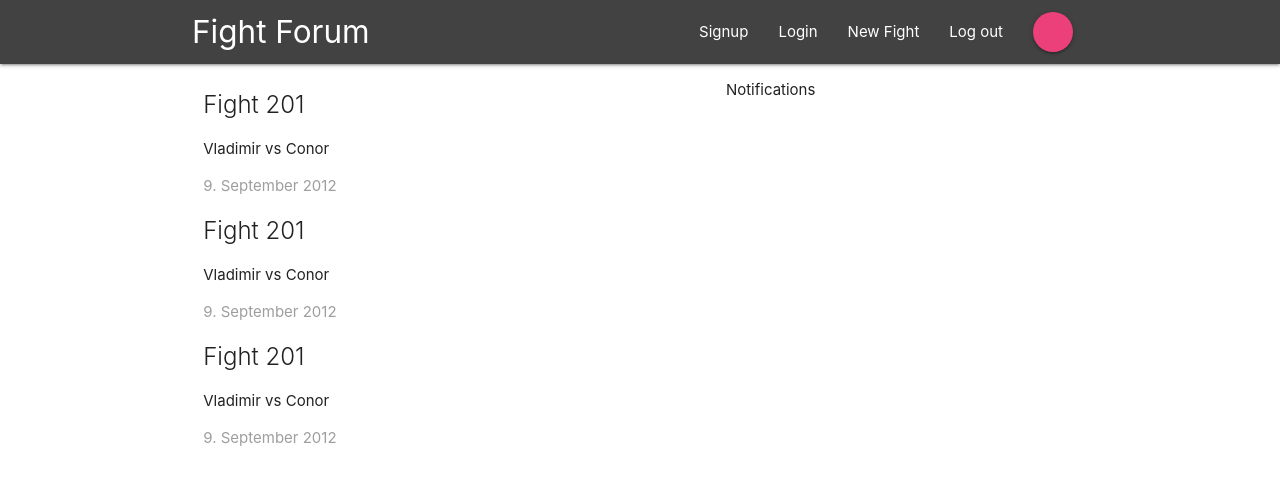
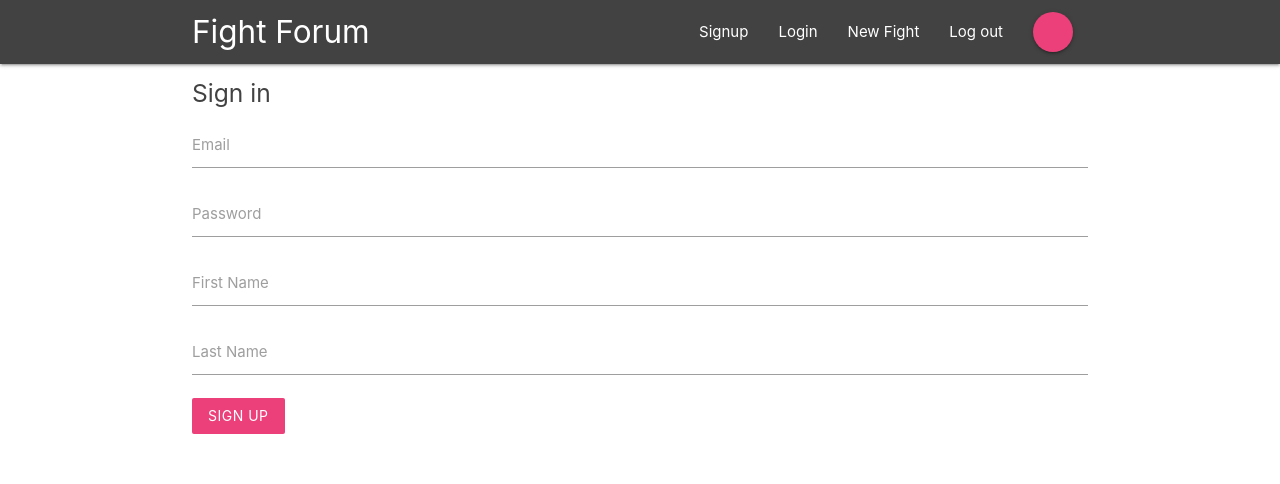
Before and after one commit to Vladaliman/fight-forum, a React (Create React App) app: page /signUp in a window 1280 px wide. Shown: the top 484 px of the page. Built offline with nearby package versions, Linux system fonts and the light colour scheme.

Commit message:
added some static code for the components frontend

```diff
--- a/public/index.html
+++ b/public/index.html
@@ -29,6 +29,7 @@
       rel="stylesheet"
       href="https://cdnjs.cloudflare.com/ajax/libs/materialize/1.0.0/css/materialize.min.css"
     />
+    <script src="https://cdnjs.cloudflare.com/ajax/libs/materialize/1.0.0/js/materialize.min.js"></script>
 
     <title>React App</title>
   </head>
--- a/src/App.js
+++ b/src/App.js
@@ -2,6 +2,10 @@
 import { BrowserRouter, Switch, Route } from "react-router-dom";
 import Navbar from "./components/layout/Navbar";
 import Dashboard from "./components/dashboard/Dashboard";
+import ProjectDetails from "./components/projects/ProjectDetails";
+import SignIn from "./components/auth/SignIn";
+import SignUp from "./components/auth/SignUp";
+import CreateProject from "./components/projects/CreateProject";
 
 export default class App extends Component {
   render() {
@@ -10,7 +14,11 @@
         <div className="App">
           <Navbar />
           <Switch>
-            <Route path="/" component={Dashboard}></Route>
+            <Route exact path="/" component={Dashboard} />
+            <Route path="/project/:id" component={ProjectDetails} />
+            <Route path="/signin" component={SignIn} />
+            <Route path="/signUp" component={SignUp} />
+            <Route path="/create" component={CreateProject} />
           </Switch>
         </div>
       </BrowserRouter>
--- a/src/components/auth/SignIn.js
+++ b/src/components/auth/SignIn.js
@@ -0,0 +1,37 @@
+import React, { Component } from "react";
+
+export default class SignIn extends Component {
+  state = {
+    email: "",
+    password: "",
+  };
+  handleSubmit = (e) => {
+    e.preventDefault();
+    console.log(this.state);
+  };
+  handleChange = (e) => {
+    this.setState({
+      [e.target.id]: e.target.value,
+    });
+  };
+  render() {
+    return (
+      <div className="container">
+        <form onSubmit={this.handleSubmit} className="white">
+          <h5 className="grey-text text-darken-3">Sign in</h5>
+          <div className="input-field">
+            <label htmlFor="email">Email</label>
+            <input type="email" id="email" onChange={this.handleChange} />
+          </div>
+          <div className="input-field">
+            <label htmlFor="password">Password</label>
+            <input type="password" id="password" onChange={this.handleChange} />
+          </div>
+          <div className="input-field">
+            <button className="btn pink lighten-1 z-depth-0">Login</button>
+          </div>
+        </form>
+      </div>
+    );
+  }
+}
--- a/src/components/auth/SignUp.js
+++ b/src/components/auth/SignUp.js
@@ -0,0 +1,47 @@
+import React, { Component } from "react";
+
+export default class SignUp extends Component {
+  state = {
+    email: "",
+    password: "",
+    firstName: "",
+    lastName: "",
+  };
+  handleSubmit = (e) => {
+    e.preventDefault();
+    console.log(this.state);
+  };
+  handleChange = (e) => {
+    this.setState({
+      [e.target.id]: e.target.value,
+    });
+  };
+  render() {
+    return (
+      <div className="container">
+        <form onSubmit={this.handleSubmit} className="white">
+          <h5 className="grey-text text-darken-3">Sign in</h5>
+          <div className="input-field">
+            <label htmlFor="email">Email</label>
+            <input type="email" id="email" onChange={this.handleChange} />
+          </div>
+          <div className="input-field">
+            <label htmlFor="password">Password</label>
+            <input type="password" id="password" onChange={this.handleChange} />
+          </div>
+          <div className="input-field">
+            <label htmlFor="firstName">First Name</label>
+            <input type="text" id="firstName" onChange={this.handleChange} />
+          </div>
+          <div className="input-field">
+            <label htmlFor="lastName">Last Name</label>
+            <input type="text" id="lastName" onChange={this.handleChange} />
+          </div>
+          <div className="input-field">
+            <button className="btn pink lighten-1 z-depth-0">Sign Up</button>
+          </div>
+        </form>
+      </div>
+    );
+  }
+}
--- a/src/components/projects/CreateProject.js
+++ b/src/components/projects/CreateProject.js
@@ -0,0 +1,37 @@
+import React, { Component } from "react";
+
+export default class CreateProject extends Component {
+  state = {
+    title: "",
+    content: "",
+  };
+  handleSubmit = (e) => {
+    e.preventDefault();
+    console.log(this.state);
+  };
+  handleChange = (e) => {
+    this.setState({
+      [e.target.id]: e.target.value,
+    });
+  };
+  render() {
+    return (
+      <div className="container">
+        <form onSubmit={this.handleSubmit} className="white">
+          <h5 className="grey-text text-darken-3">Sign in</h5>
+          <div className="input-field">
+            <label htmlFor="title">Title</label>
+            <input type="text" id="title" onChange={this.handleChange} />
+          </div>
+          <div className="input-field">
+            <label htmlFor="content">Content</label>
+            <textarea id="content" className="materialize-textarea"></textarea>
+          </div>
+          <div className="input-field">
+            <button className="btn pink lighten-1 z-depth-0">Create</button>
+          </div>
+        </form>
+      </div>
+    );
+  }
+}
--- a/src/components/projects/ProjectDetails.js
+++ b/src/components/projects/ProjectDetails.js
@@ -0,0 +1,24 @@
+import React from "react";
+
+export default function ProjectDetails(props) {
+  const id = props.match.params.id;
+  return (
+    <div className="container section project-details">
+      <div className="card z-depth-0">
+        <div className="card-content">
+          <span className="card-title">Project Title -{id}</span>
+          <p>
+            Lorem ipsum dolor sit, amet consectetur adipisicing elit. Esse,
+            doloribus aliquid. Eveniet libero assumenda explicabo maxime earum
+            dolore amet ipsum aperiam reiciendis iste, perspiciatis, quo
+            pariatur voluptatem sed excepturi repudiandae.
+          </p>
+          <div className="card-action grey lighten-4 grey-text">
+            <div>Posted by Dovlicar</div>
+            <div>Posted on 20 september</div>
+          </div>
+        </div>
+      </div>
+    </div>
+  );
+}
--- a/src/components/projects/ProjectList.js
+++ b/src/components/projects/ProjectList.js
@@ -1,25 +1,13 @@
 import React from "react";
+import ProjectSummary from "./ProjectSummary";
 
 export default function ProjectList() {
   return (
     <div className="project-list section">
-      <div className="card z-depth-0 project-sumary">
-        <span className="card-title">Fight 201</span>
-        <p>Vladimir vs Conor</p>
-        <p className="grey-text">9. September 2012</p>
-      </div>
-
-      <div className="card z-depth-0 project-sumary">
-        <span className="card-title">Fight 201</span>
-        <p>Vladimir vs Conor</p>
-        <p className="grey-text">9. September 2012</p>
-      </div>
-
-      <div className="card z-depth-0 project-sumary">
-        <span className="card-title">Fight 201</span>
-        <p>Vladimir vs Conor</p>
-        <p className="grey-text">9. September 2012</p>
-      </div>
+      <ProjectSummary />
+      <ProjectSummary />
+      <ProjectSummary />
+      <ProjectSummary />
     </div>
   );
 }
--- a/src/components/projects/ProjectSummary.js
+++ b/src/components/projects/ProjectSummary.js
@@ -0,0 +1,11 @@
+import React from "react";
+
+export default function ProjectSummary() {
+  return (
+    <div className="card z-depth-0 project-sumary">
+      <span className="card-title">Fight 201</span>
+      <p>Vladimir vs Conor</p>
+      <p className="grey-text">9. September 2012</p>
+    </div>
+  );
+}
```
